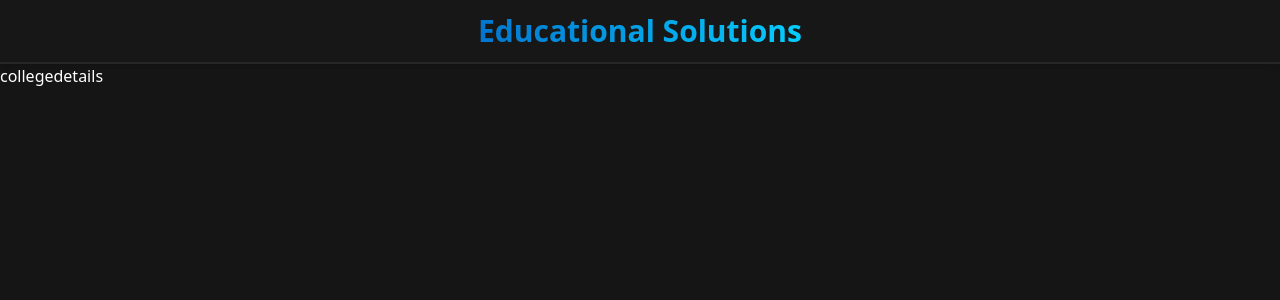
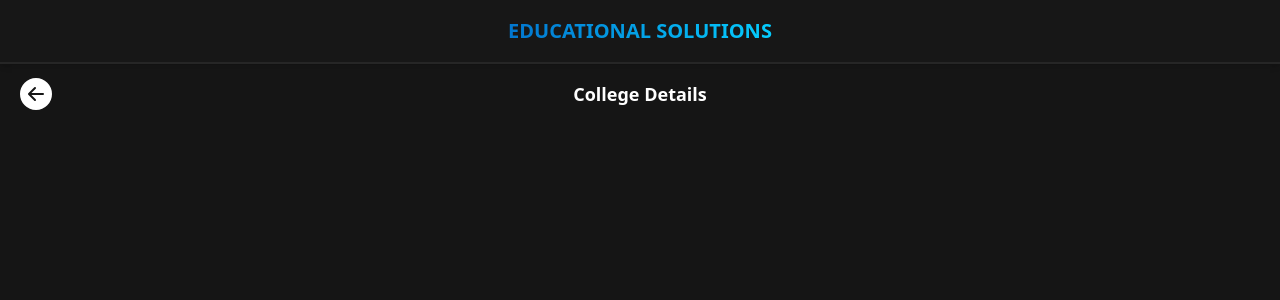
Before and after one commit to VishwanthBarma/College-Predictor, a Next.js app: page /collegedetails in a window 1280 px wide. Shown: the top 300 px of the page. Built offline with nearby package versions, Linux system fonts and the light colour scheme.

Commit message:
developed: pages

```diff
--- a/components/Layout/Header.js
+++ b/components/Layout/Header.js
@@ -2,9 +2,9 @@ import React from "react";
 
 function Header() {
   return (
-    <div className="flex items-center justify-center bg-neutral-900 border-b-2 border-neutral-800 shadow-md p-4 sticky z-50 h-16 top-0">
-      <h1 className="my-gradient-text text-3xl text-center font-bold">
-        Educational Solutions
+    <div className="flex items-center justify-center bg-neutral-900 border-b-2 border-neutral-800 shadow-md sticky z-50 h-16 top-0">
+      <h1 className="my-gradient-text text-xl text-center font-bold">
+        EDUCATIONAL SOLUTIONS
       </h1>
     </div>
   );
--- a/components/Layout/Layout.js
+++ b/components/Layout/Layout.js
@@ -3,7 +3,7 @@ import Header from "./Header";
 
 function Layout({ children }) {
   return (
-    <div className="flex flex-col h-screen">
+    <div>
       <Header />
       <main>{children}</main>
     </div>
--- a/pages/collegedetails.js
+++ b/pages/collegedetails.js
@@ -1,7 +1,30 @@
+import { useRouter } from "next/router";
 import React from "react";
+import { BsFillArrowLeftCircleFill } from "react-icons/bs";
 
 function collegedetails() {
-  return <div>collegedetails</div>;
+  const router = useRouter();
+  return (
+    <div>
+      <div className="flex items-center justify-center p-4">
+        <button
+          onClick={router.back}
+          className="absolute left-5 active:opacity-50"
+        >
+          <BsFillArrowLeftCircleFill className="h-8 w-8" />
+        </button>
+        <h1 className="font-semibold text-lg">College Details</h1>
+      </div>
+
+      <div className="p-10">
+        {/* Search Bar */}
+
+        {/* Get All college lists */}
+
+        {/* sort by */}
+      </div>
+    </div>
+  );
 }
 
 export default collegedetails;
--- a/pages/collegepredictor.js
+++ b/pages/collegepredictor.js
@@ -1,7 +1,22 @@
+import { useRouter } from "next/router";
 import React from "react";
+import { BsFillArrowLeftCircleFill } from "react-icons/bs";
 
 function collegepredictor() {
-  return <div>collegepredictor</div>;
+  const router = useRouter();
+  return (
+    <div>
+      <div className="flex items-center justify-center p-4">
+        <button
+          onClick={router.back}
+          className="absolute left-5 active:opacity-50"
+        >
+          <BsFillArrowLeftCircleFill className="h-8 w-8" />
+        </button>
+        <h1 className="font-semibold text-lg">College Predictor</h1>
+      </div>
+    </div>
+  );
 }
 
 export default collegepredictor;
--- a/pages/index.js
+++ b/pages/index.js
@@ -13,6 +13,9 @@ export default function Home() {
         <meta name="description" content="College Predictor"></meta>
       </Head>
       <div className="flex flex-col r-h items-center justify-center space-y-7">
+        <h1 className="font-bold text-2xl my-sub-gradient-text">
+          TS EAMCET 2022
+        </h1>
         <Link href="/collegepredictor" passHref>
           <button className="hover:scale-105 transition ease-linear active:opacity-50">
             <div className="flex items-center justify-center flex-col space-y-2 bg-neutral-800 rounded-xl h-32 w-52">
--- a/styles/globals.css
+++ b/styles/globals.css
@@ -19,3 +19,11 @@ html{
   -webkit-text-fill-color: transparent;
 
 }
+
+.my-sub-gradient-text {
+  background: #CF0C8E;
+background: linear-gradient(to right, #CF0C8E 0%, #FFBB1C 100%);
+-webkit-background-clip: text;
+-webkit-text-fill-color: transparent;
+
+}
```
